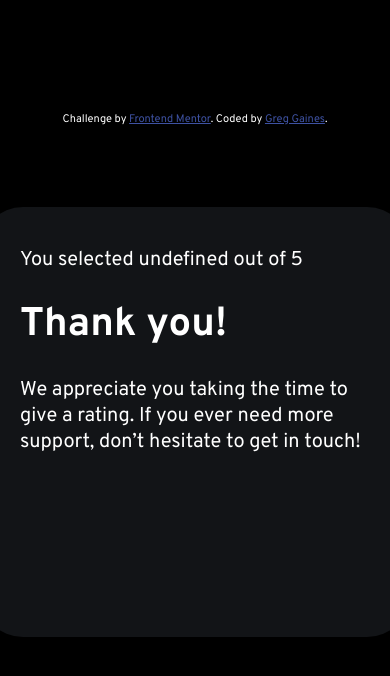
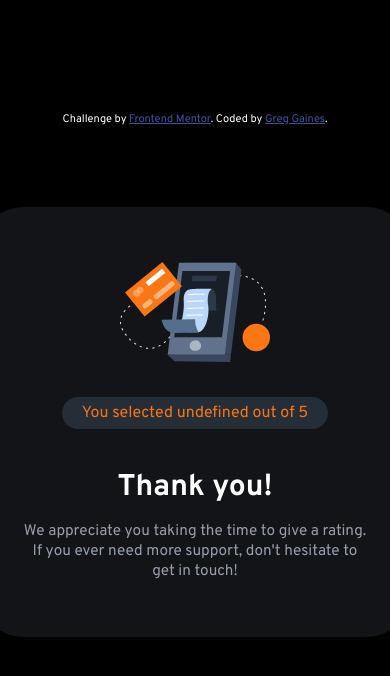
Before and after one commit to gkgaines14/Interactive-Ratings-Component---FM-Challenge, a plain HTML site: page index.html in a window 390 px wide. Both pictures are taken after a click on the button "SUBMIT". Drawn offline with Linux system fonts and the light colour scheme.

Commit message:
Updating for media queries v1

```diff
--- a/app.js
+++ b/app.js
@@ -40,7 +40,7 @@ function resetGlobes(){
 
 document.querySelector("#sub-button").onclick = function(){
     document.querySelector(".ratings-container").className = "hidden";
-    document.querySelector(".thankyou-container").className = "";
+    document.querySelector(".thank-you-container").className = "";
 
     document.querySelector('#rating-value').innerHTML = rating;
 }
--- a/index.html
+++ b/index.html
@@ -11,7 +11,7 @@
 
   <!-- Feel free to remove these styles or customise in your own stylesheet 👍 -->
   <style>
-    .attribution { font-size: 11px; text-align: center; }
+    .attribution { font-size: 11px; text-align: center;}
     .attribution a { color: hsl(228, 45%, 44%); }
   </style>
 </head>
@@ -52,30 +52,28 @@
 
     </div>
   </div>
-
   <!-- Rating state end -->
 
 
 
   <!-- Thank you state start -->
-
-  <div class="thankyou-container">
-    <div class="card">
+  <div class="thank-you-container">
+    <div class="thank-you-card">
+      <img src="images\illustration-thank-you.svg" alt="#">
       <div class="rating-message">
         You selected <span id="rating-value"></span> out of 5
       </div>
-      <h1>
-        Thank you!
-      </h1>
+      <div class="text">
+        <h2 class="thanks">Thank you!</h2>
+        <p>
+          We appreciate you taking the time to give a rating. If you ever need more support, don't hesitate to get in touch!
+        </p>
+      </div>
 
 
-      We appreciate you taking the time to give a rating. If you ever need more support,
-      don’t hesitate to get in touch!
 
     </div>
   </div>
-
-
   <!-- Thank you state end -->
 
   <br><br><br><br>
@@ -83,6 +81,8 @@
     Challenge by <a href="https://www.frontendmentor.io?ref=challenge" target="_blank">Frontend Mentor</a>.
     Coded by <a href="https://github.com/gkgaines14" target="_blank">Greg Gaines</a>.
   </div>
+
+
   <script src="app.js"></script>
 </body>
 </html>
--- a/styles.css
+++ b/styles.css
@@ -14,11 +14,11 @@ body{
     font-size: 15pt;
     font-weight: 400;
 
-    /* min-height: 100vh;
-    /* display: flex;
+    min-height: 100vh;
+    display: flex;
     flex-direction: column;
-    justify-content: center;
-    align-items: center; */ */
+    /* justify-content: center; */
+    /* align-items: center; */
 
 }
 
@@ -122,11 +122,73 @@ h2{
     visibility: hidden;
 }
 
-.thankyou-container{
+.thank-you-container{
+    /* display: flex; */
+    /* flex-direction: column; */
+    /* align-content: center; */
     visibility: hidden;
 
 }
 
-.ratings-container{
+
+
+.thank-you-card{
+    background-color: var(--very-dark-blue);
+    align-items: center;
+
+    background-color: var(--very-dark-blue);
+
+    display: flex;
+    flex-direction: column;
+
+    width:350px;
+    height: 350px;
+
+    border-radius: 10%;
+
+    padding: 40px;
+
+    position: fixed;
+    top: 50%;
+    left: 50%;
+    transform: translate(-50%, -50%);
+
 
 }
+
+img{
+    width: 150px;
+    margin-top: 15px;
+}
+
+.rating-message{
+    background-color: var(--dark-blue);
+    color: var(--orange);
+    font-size: 12pt;
+    border-radius: 25px;
+    padding: 6px 20px;
+    margin: 35px 0px 25px;
+}
+
+.thank-you-card .text{
+    display: flex;
+    flex-direction: column;
+    align-items: center;
+}
+
+.thank-you-card p{
+    text-align: center;
+    font-size: 11.5pt;
+}
+
+.thanks{
+    margin: 15px;
+}
+
+@media screen and (max-width:375px) {
+
+    body{
+        background-color: red;
+    }
+
+}
```
